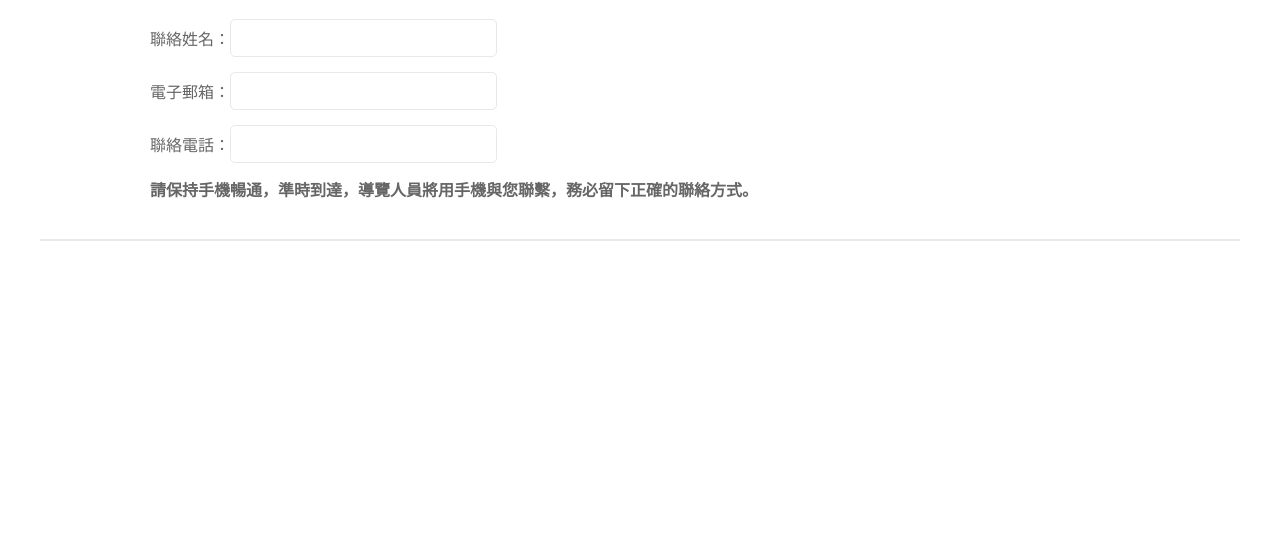
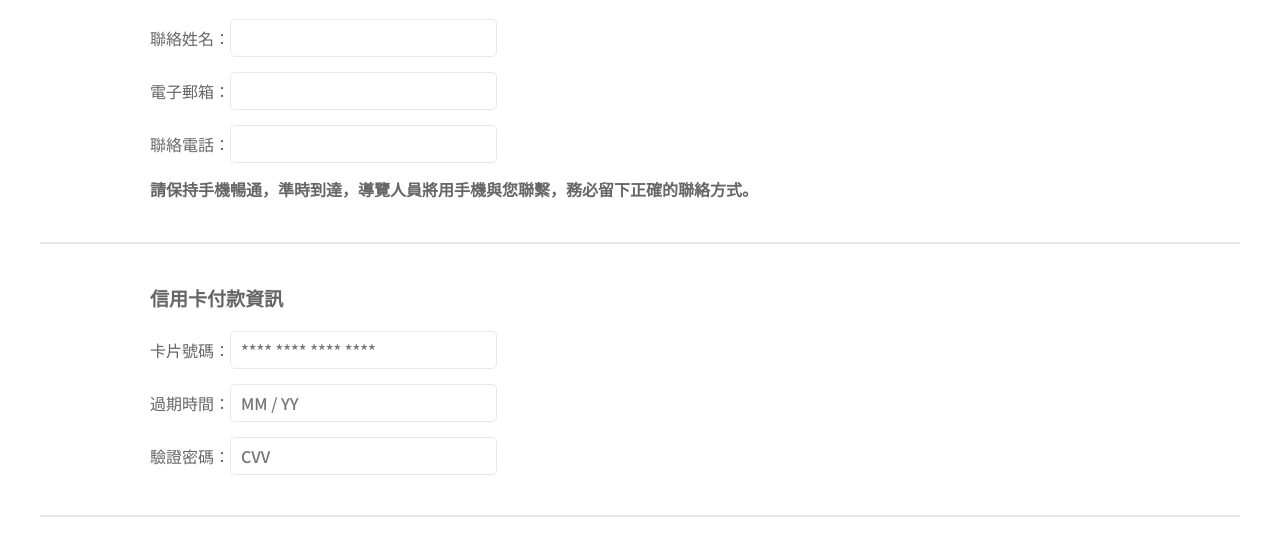
Before and after one commit to nihclil/taipei-day-trip, a Flask app: page /booking in a window 1280 px wide. Shown: the part 471-1028 px from the top of the page. Before the commit the page ends 712 px from the top, so only its background shows below. Run offline with Flask 3, Linux system fonts and the light colour scheme.

Commit message:
add payment section

```diff
--- a/static/booking.css
+++ b/static/booking.css
@@ -145,7 +145,6 @@ main {
 
 .contant-form {
   width: 980px;
-  height: 227px;
   margin: auto;
 }
 
@@ -193,3 +192,8 @@ main {
   color: #666666;
   line-height: 13.3px;
 }
+
+.payment-form {
+  width: 980px;
+  margin: auto;
+}
--- a/templates/booking.html
+++ b/templates/booking.html
@@ -87,8 +87,45 @@
         </div>
       </section>
       <div class="separator"></div>
-    </section>
 
+      <section class="payment-form">
+        <div class="info-section__header">信用卡付款資訊</div>
+        <div class="info-section__field">
+          <label for="card-number" class="info-section__label"
+            >卡片號碼：</label
+          >
+          <input
+            type="text"
+            id="card-number"
+            class="info-section__input"
+            placeholder="**** **** **** ****"
+          />
+        </div>
+
+        <div class="info-section__field">
+          <label for="expiry-date" class="info-section__label"
+            >過期時間：</label
+          >
+          <input
+            type="text"
+            id="expiry-date"
+            class="info-section__input"
+            placeholder="MM / YY"
+          />
+        </div>
+
+        <div class="info-section__field">
+          <label for="cvv" class="info-section__label">驗證密碼：</label>
+          <input
+            type="text"
+            id="cvv"
+            class="info-section__input"
+            placeholder="CVV"
+          />
+        </div>
+      </section>
+
+      <div class="separator"></div>
     </main>
   </body>
 </html>
```
